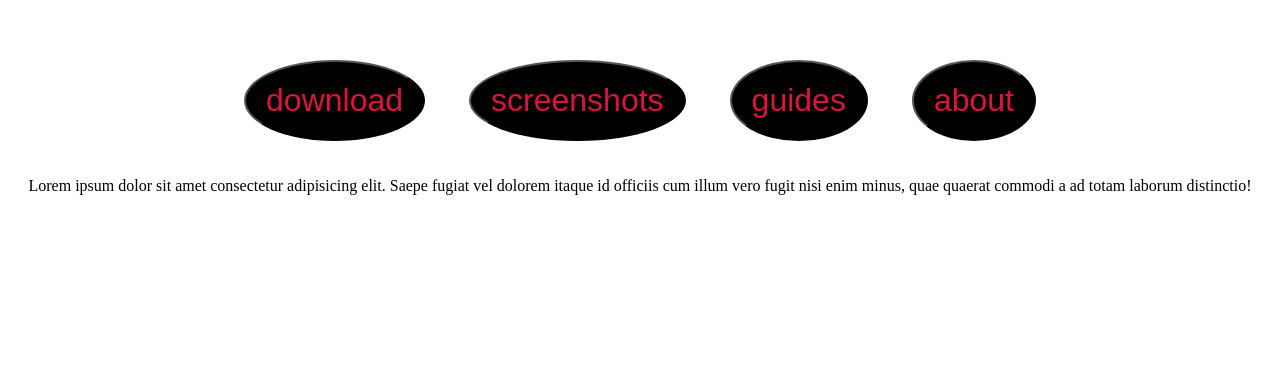
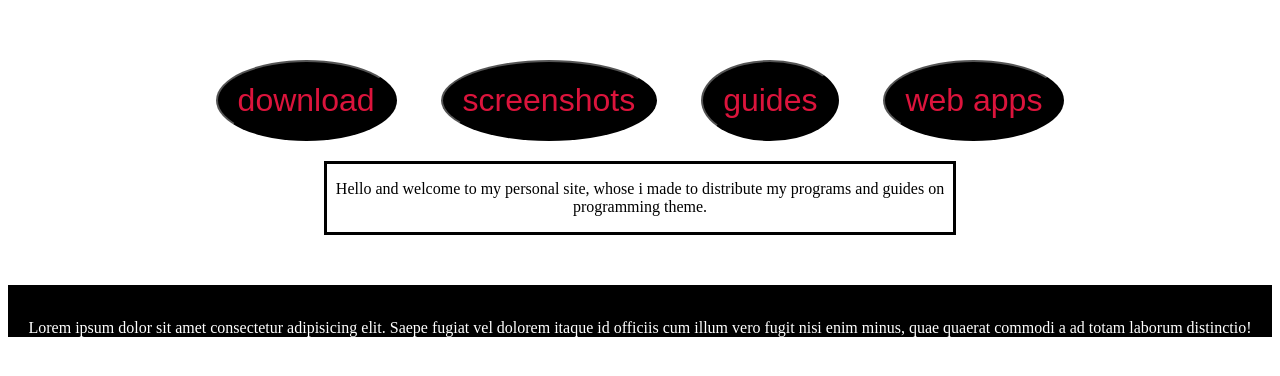
Before and after one commit to Flarxx/Flarxx.github.io, a plain HTML site: page index.html in a window 1280 px wide. Shown: the part 120-496 px from the top of the page. Drawn offline with Linux system fonts and the light colour scheme.

Commit message:
Commit_v.1

```diff
--- a/css/style.css
+++ b/css/style.css
@@ -2,6 +2,7 @@ header h1 {
     text-align: center;
     font-size: 400%;
 }
+
 nav button {
     font-size: 200%;
     margin: 20px;
@@ -10,13 +11,27 @@ nav button {
     padding: 20px;
     border-radius: 50%;
 }
+
 nav button:hover {
     background-color: crimson;
     color: white;
 }
-nav{
+
+nav {
     text-align: center;
 }
-footer{
+
+.wrapper{
+    text-align: center;
+    margin-left: 25%;
+    margin-right: 25%;
+    border-style: solid;
+    border-color: black;
+    margin-bottom: 50px;
+}
+
+footer {
+    background-color: black;
+    color: white;
     text-align: center;
 }
--- a/index.html
+++ b/index.html
@@ -11,12 +11,18 @@
         <h1>Flarxx</h1>
     </header>
     <nav>
-        <button>download</button>
-        <button>screenshots</button>
-        <button>guides</button>
-        <button>about</button>
+        <button class="dload">download</button>
+        <button class="sshot">screenshots</button>
+        <button class="guide">guides</button>
+        <button class="wapps">web apps</button>
     </nav>
+    <div class="wrapper">
+        <p>
+            Hello and welcome to my personal site, whose i made to distribute my programs and guides on programming theme.
+        </p>
+    </div>
     <footer>
+        <br>
         <P>Lorem ipsum dolor sit amet consectetur adipisicing elit. Saepe fugiat vel dolorem itaque id officiis cum
             illum vero fugit nisi enim minus, quae quaerat commodi a ad totam laborum distinctio!</P>
     </footer>
```
